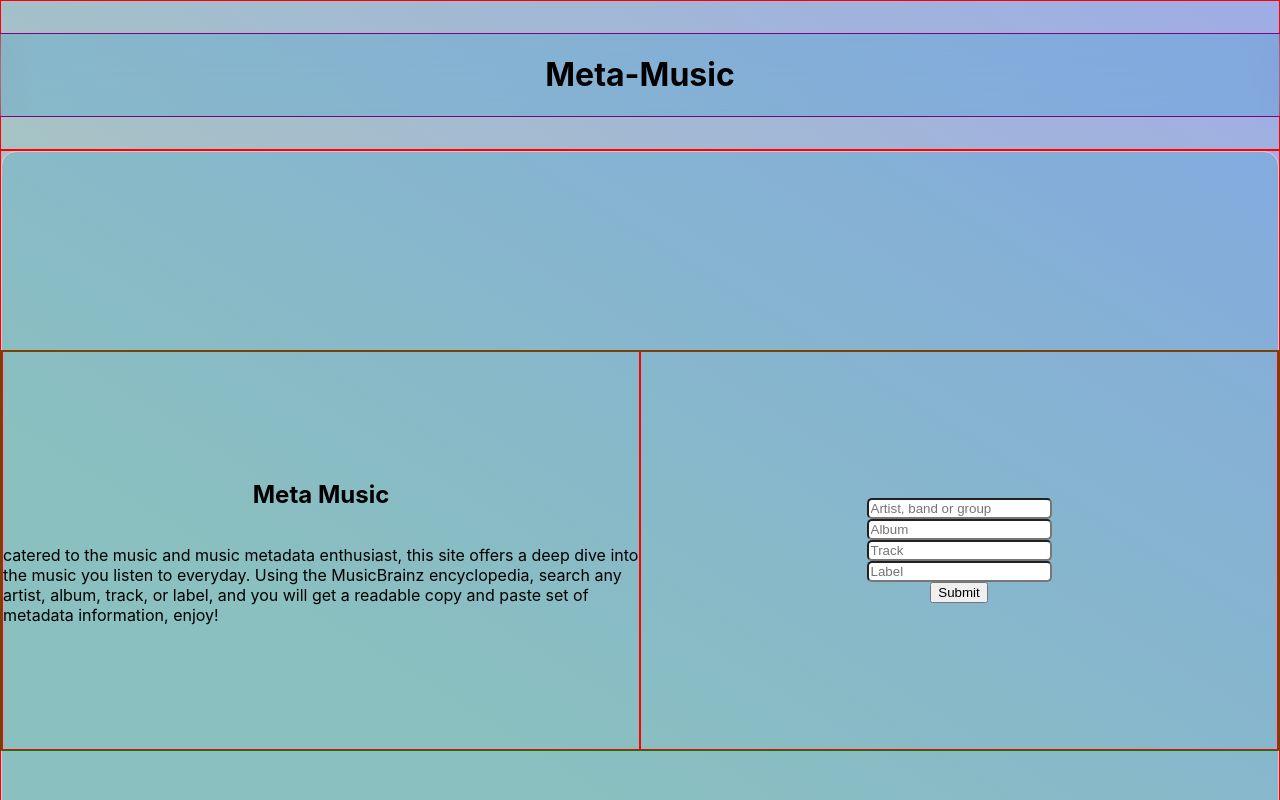
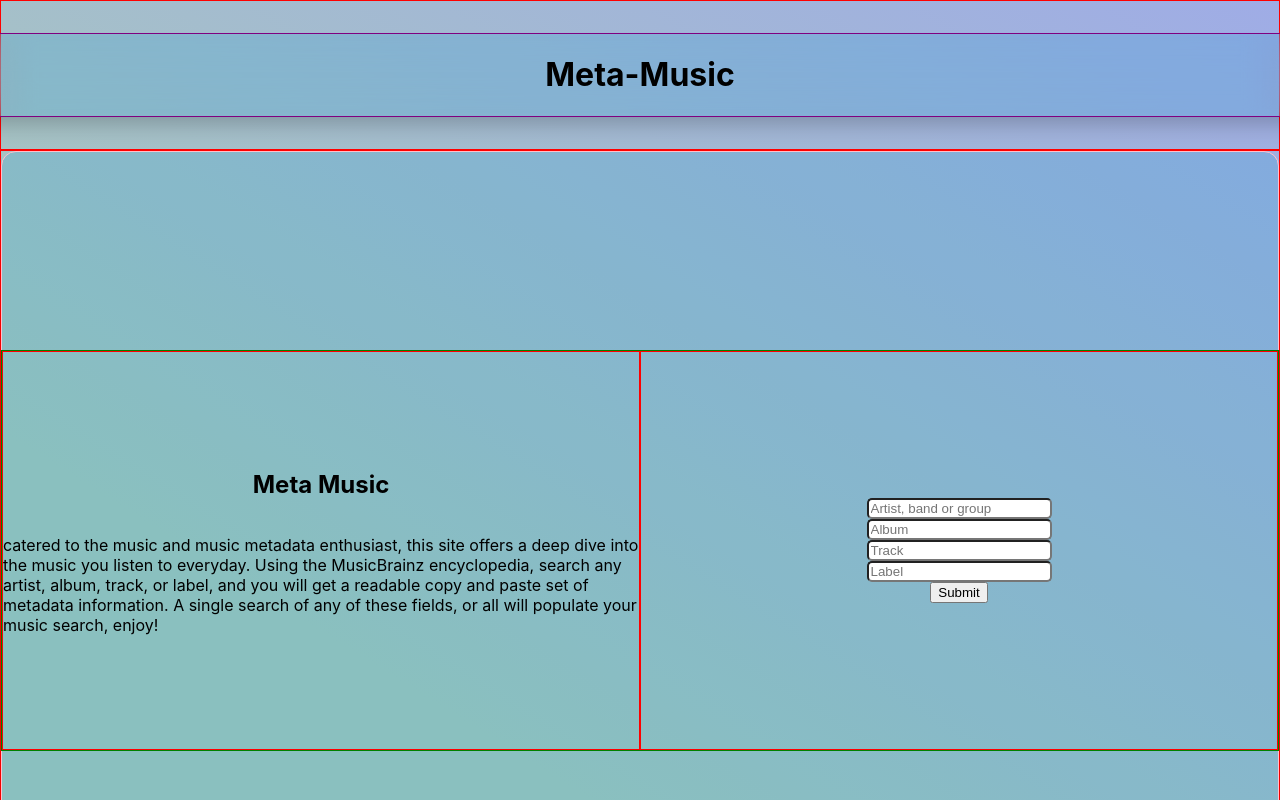
Before and after one commit to BertoCruz/Meta-Music, a React (Create React App) app: page / in a window 1280 px wide. Shown: the top 800 px of the page. Built offline with nearby package versions, Linux system fonts and the light colour scheme.

Commit message:
Micro: Add completed controlled form

```diff
--- a/src/components/App/App.css
+++ b/src/components/App/App.css
@@ -18,6 +18,7 @@
     align-items: center;
     background: var(--clr-sky-blue);
     backdrop-filter: blur(1rem);
+    box-shadow: 0 15px 25px -10px rgba(0, 0, 0, 0.25);
     display: flex;
     flex-direction: column;
     width: 100rem;
--- a/src/components/HomePage/HomePage.js
+++ b/src/components/HomePage/HomePage.js
@@ -14,11 +14,17 @@
 
   handleChange = (event) => {
     this.setState({ [event.target.name]: event.target.value });
-  };
+  }
 
   submitSearch = (event) => {
     event.preventDefault();
-  };
+    console.log(this.state)
+    this.clearInputs()
+  }
+
+  clearInputs = () => {
+    this.setState({bandArtist: "", album: "", track: "", label: ""})
+  }
 
   render() {
     return (
@@ -30,7 +36,8 @@
               catered to the music and music metadata enthusiast, this site offers a deep dive into
               the music you listen to everyday. Using the MusicBrainz encyclopedia, search any
               artist, album, track, or label, and you will get a readable copy and paste set of
-              metadata information, enjoy!
+              metadata information. A single search of any of these fields, or all will populate
+              your music search, enjoy!
             </p>
           </section>
           <form className="meta-search">
@@ -58,8 +65,8 @@
             <input
               type="text"
               placeholder="Label"
-              name="bandArtist"
-              value={this.state.bandArtist}
+              name="label"
+              value={this.state.label}
               onChange={(event) => this.handleChange(event)}
             />
             <button onClick={(event) => this.submitSearch(event)}>Submit</button>
```
